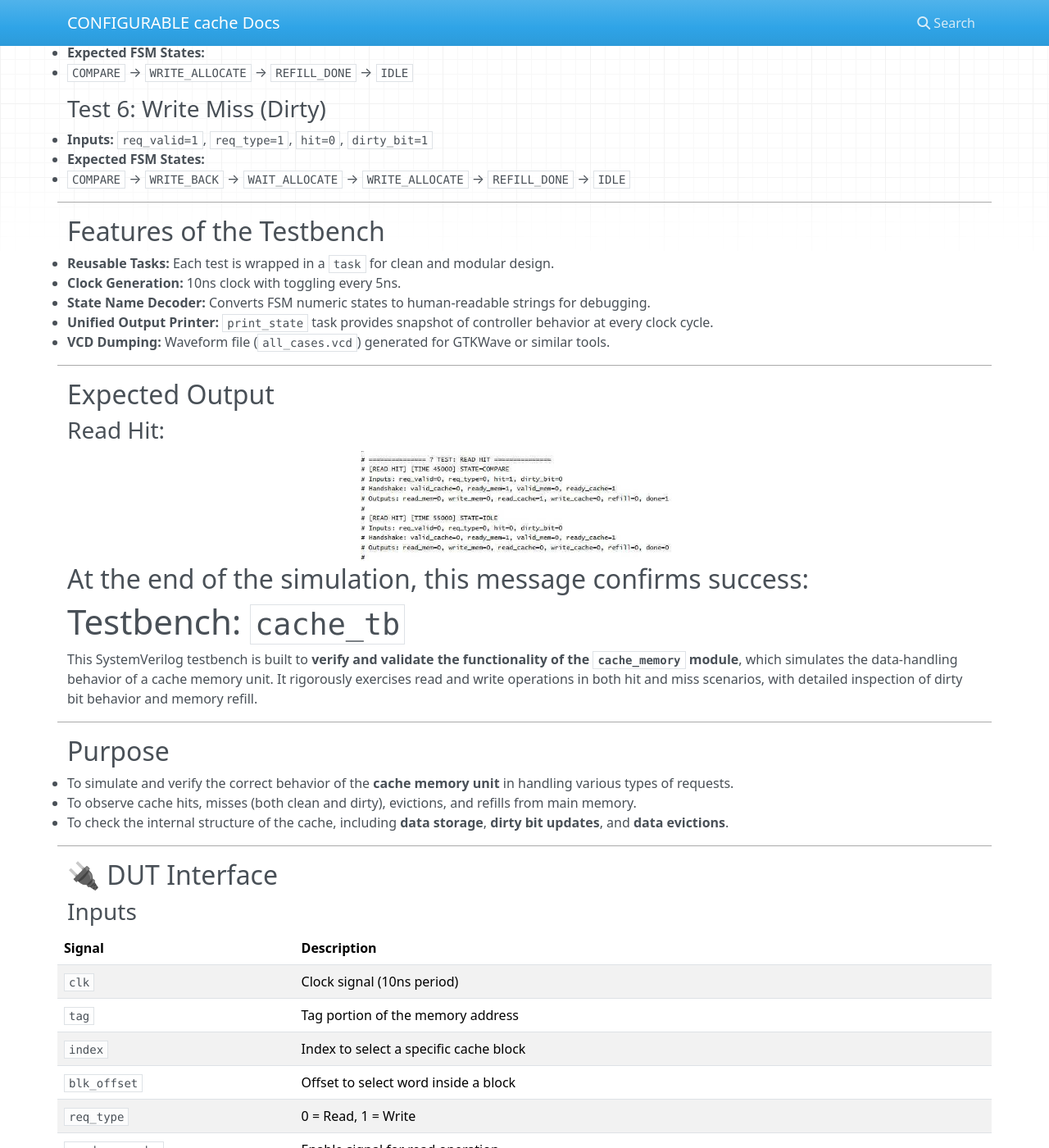
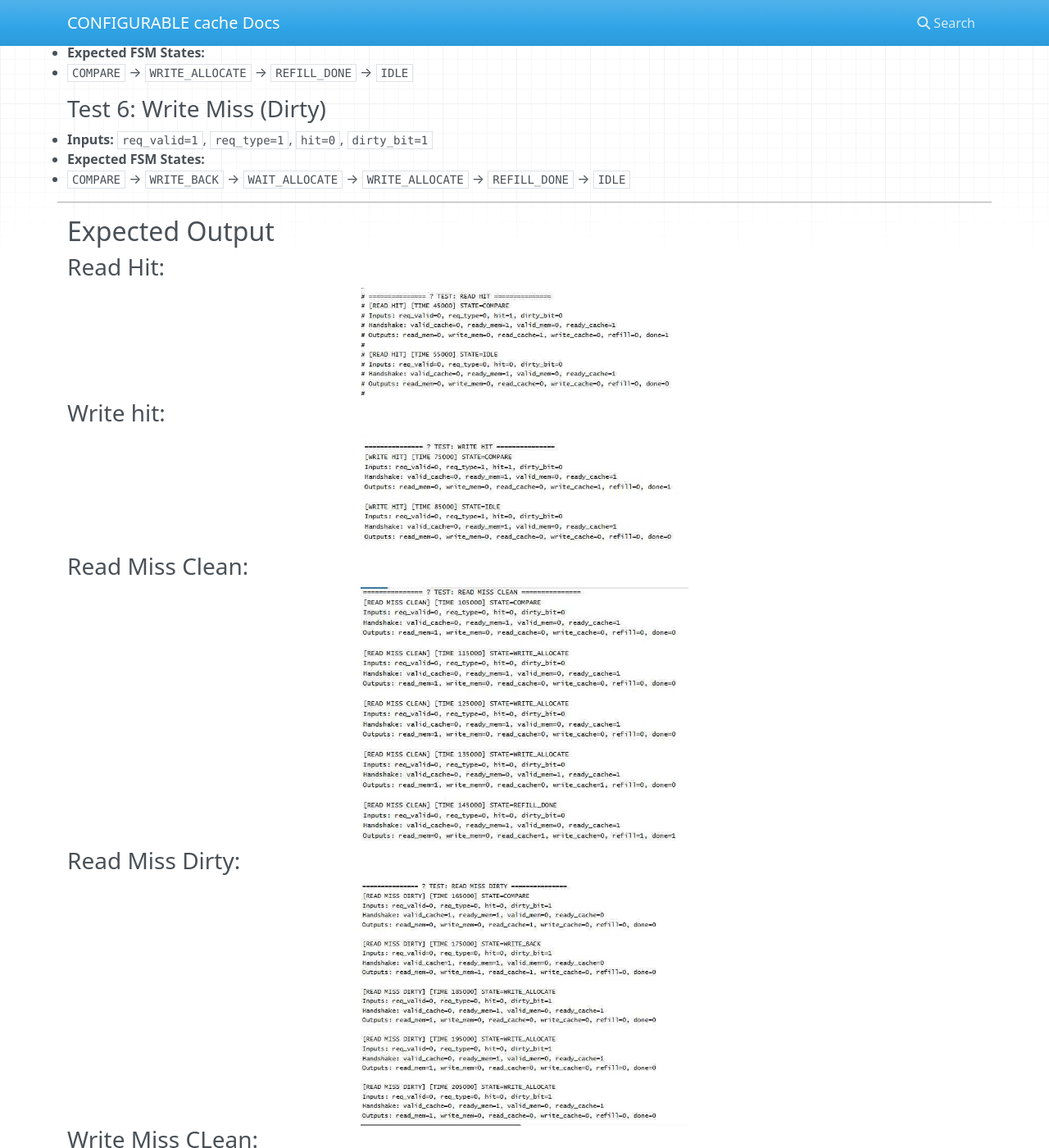
Before and after one commit to meds-ee-uet/Configurable-Cache, an MkDocs documentation site: the page built from Direct_Mapped_Cache/docs/index.md, in a window 1280 px wide and 1400 px high, scrolled down 10134 px. Shown: the whole window at 82% size. Built offline with MkDocs 1.6.1, drawn with Linux system fonts in a browser that asks for light colours; nearby versions of some CDN libraries; some of the changed text lies outside the part shown.

Commit message:
Update index.md

```diff
--- a/Direct_Mapped_Cache/docs/index.md
+++ b/Direct_Mapped_Cache/docs/index.md
@@ -110,6 +110,7 @@ Our first implementation is a direct-mapped cache with the following configurati
 <div align="center">
   <img src="TOP_BLOCK_LEVEL/CACHE_TOPLEVEL.png" width="600" height="400">
 </div>
+
 
 
 ## **Inputs:**
@@ -387,17 +388,10 @@ Each test case triggers different controller states and prints internal FSM stat
 
 ---
 
-##  Features of the Testbench
 
-- **Reusable Tasks:** Each test is wrapped in a `task` for clean and modular design.
-- **Clock Generation:** 10ns clock with toggling every 5ns.
-- **State Name Decoder:** Converts FSM numeric states to human-readable strings for debugging.
-- **Unified Output Printer:** `print_state` task provides snapshot of controller behavior at every clock cycle.
-- **VCD Dumping:** Waveform file (`all_cases.vcd`) generated for GTKWave or similar tools.
-
----
 
 ##  Expected Output
+
 ### Read Hit:
 
 
@@ -405,9 +399,54 @@ Each test case triggers different controller states and prints internal FSM stat
 <img src="outputs/readhit.png" alt="Alt text" width="400"/>
 </div>
 
+### Write hit:
+
+<div align="center">
+<img src="outputs/writehit.png" alt="Alt text" width="400"/>
+</div>
 
 
-At the end of the simulation, this message confirms success:
+### Read Miss Clean:
+
+<div align="center">
+<img src="outputs/readmissclean.png" alt="Alt text" width="400"/>
+</div>
+
+### Read Miss Dirty:
+
+<div align="center">
+<img src="outputs/readmissdirty.png" alt="Alt text" width="400"/>
+</div>
+
+### Write Miss CLean:
+
+<div align="center">
+<img src="outputs/readmissdirty.png" alt="Alt text" width="400"/>
+</div>
+
+### Write Miss Dirty:
+
+<div align="center">
+<img src="outputs/readhit.png" alt="Alt text" width="400"/>
+</div>
+
+### Snippet of Waves from Simulation:
+
+<div align="center">
+<img src="outputs/readhit.png" alt="Alt text" width="400"/>
+</div>
+
+
+
+
+
+
+
+
+
+
+
+
 ---
 #  Testbench: `cache_tb`
 
```
